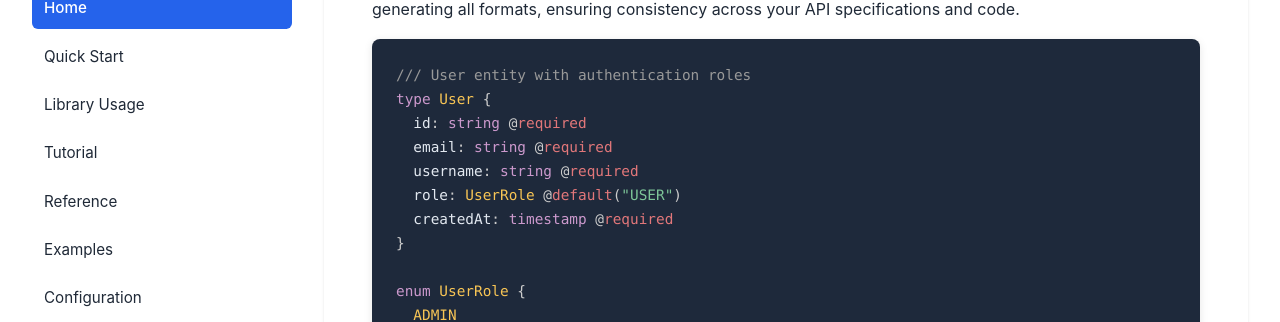
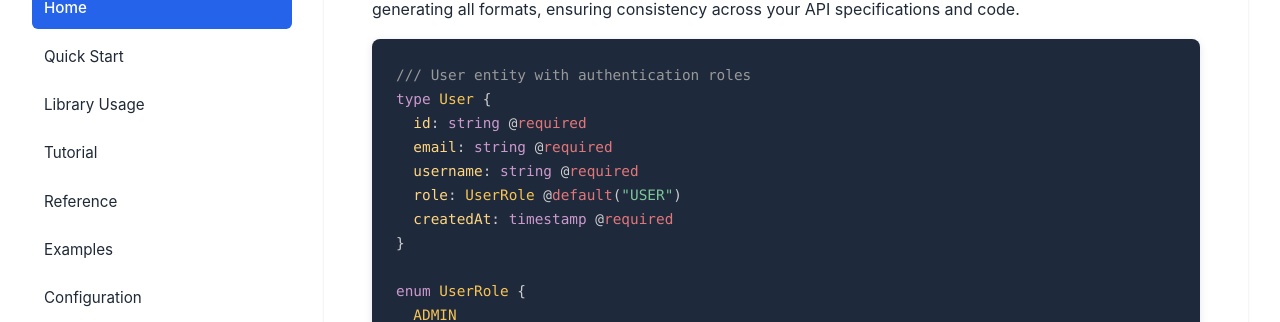
Before and after one commit to rasmartins/typemux, a Jekyll site: the page built from docs/index.md, in a window 1280 px wide and 1400 px high, scrolled down 370 px. Shown: the part 143-465 px from the top of the window. Built offline with Jekyll 4.4.1, drawn with Linux system fonts in a browser that asks for light colours; nearby versions of some CDN libraries; our own code applies the rules of GitHub Pages for plain Markdown files.

Commit message:
Remove color override that was blocking syntax highlighting
The fixed color on pre code was overriding PrismJS token colors.
Now syntax highlighting will work properly for Go, Bash, YAML, etc.

```diff
--- a/docs/_layouts/default.html
+++ b/docs/_layouts/default.html
@@ -249,7 +249,6 @@
       .main-content pre code {
         background: transparent;
         padding: 0;
-        color: #e2e8f0;
         font-size: 0.9rem;
         line-height: 1.5;
       }
```
